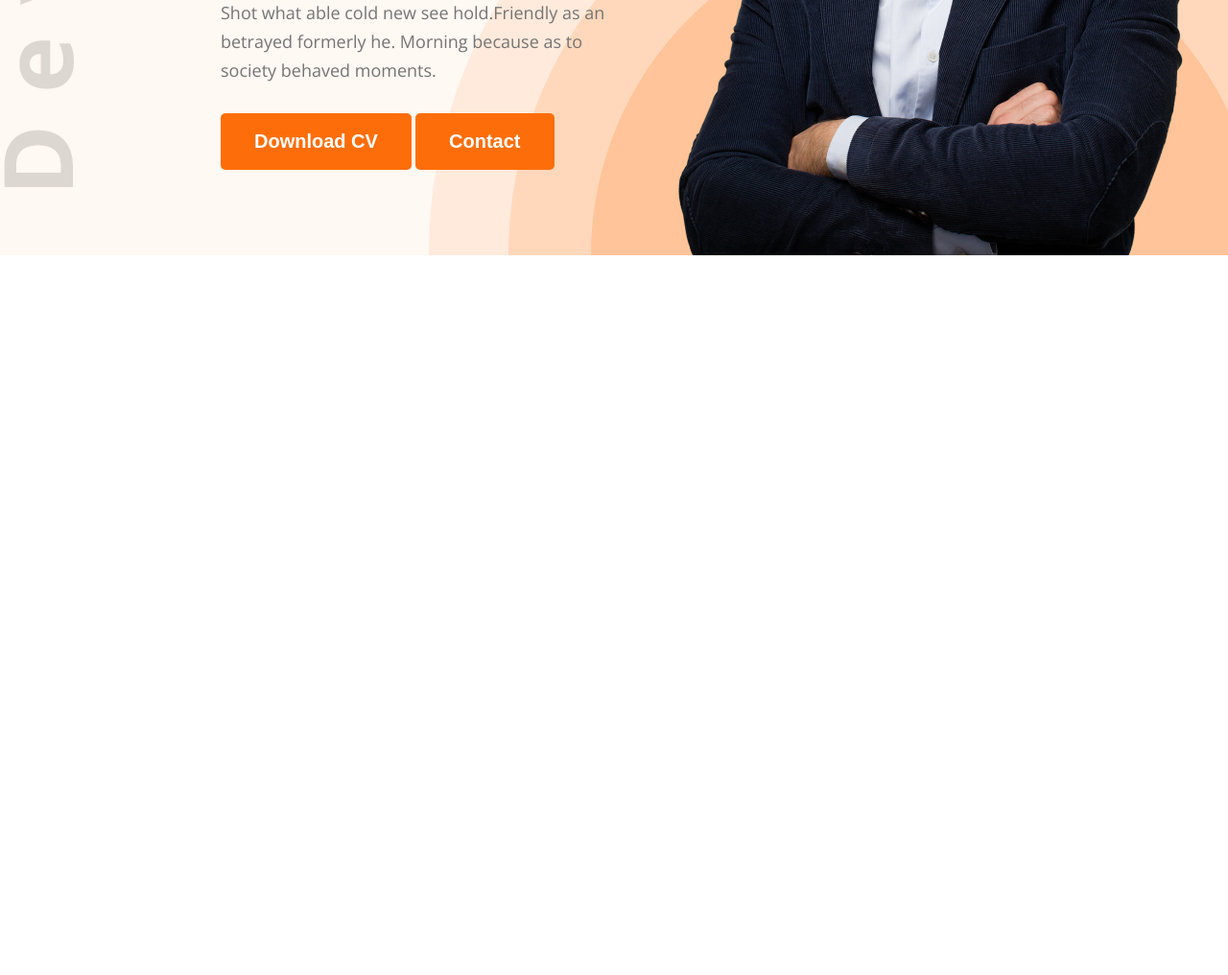
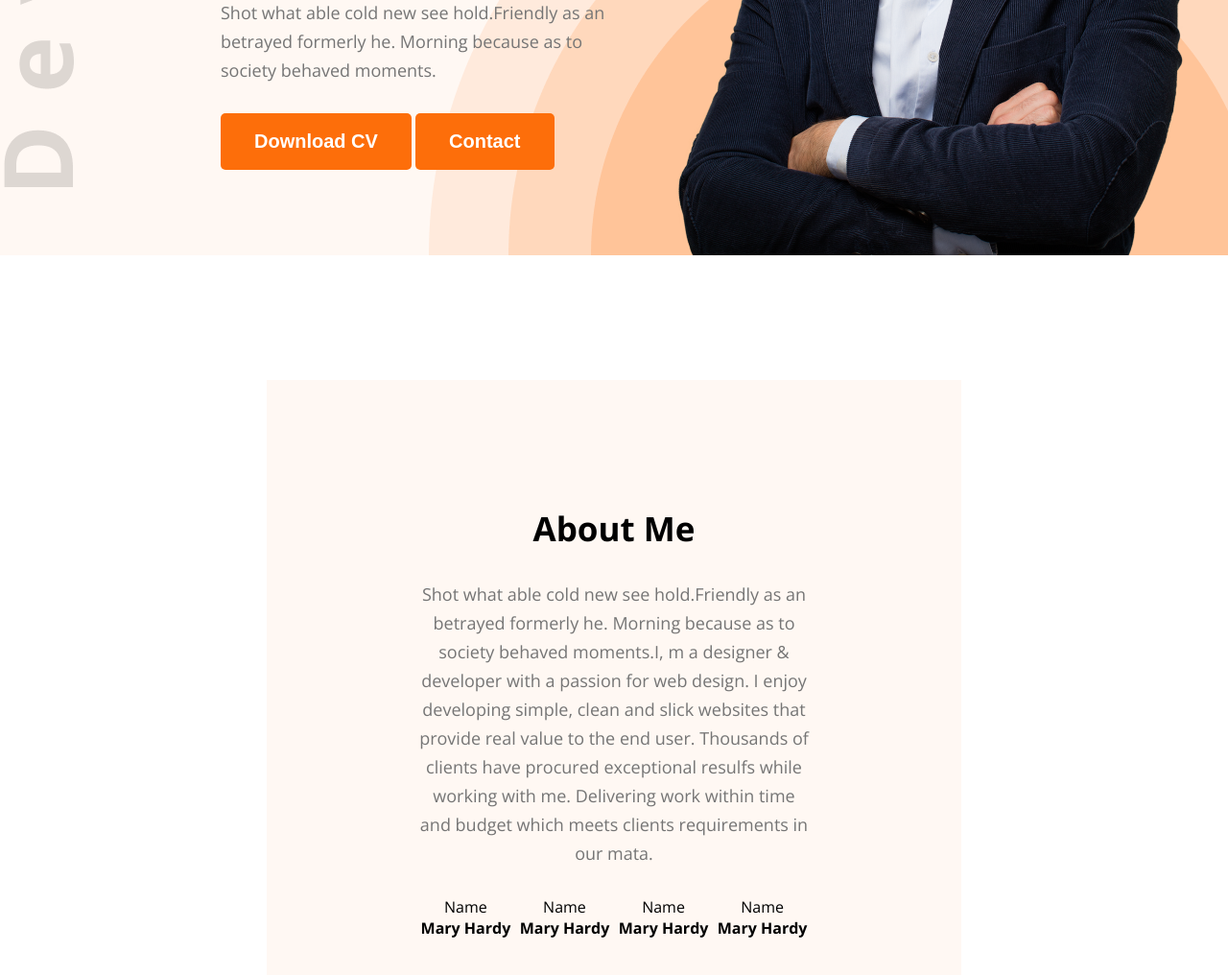
Before and after one commit to alnoman997/hero-dev-portfolio, a plain HTML site: page index.html in a window 1280 px wide. Shown: the part 568-1584 px from the top of the page at 96% size. Before the commit the page ends 834 px from the top, so only its background shows below. Drawn offline with nearby package versions, Linux system fonts and the light colour scheme.

Commit message:
about section

```diff
--- a/index.html
+++ b/index.html
@@ -17,6 +17,7 @@
 </head>
 
 <body class="font-open-sans">
+
     <header>
         <nav>
             <div class="logo">
@@ -54,6 +55,43 @@
 
 
     </header>
+
+    <section id="about">
+        <div class="about-container">
+
+            <div class="section-heading">
+                <h2>About Me</h2>
+                <p>
+                    Shot what able cold new see hold.Friendly as an betrayed formerly he. Morning because as to society behaved moments.I, m a designer & developer with a passion for web design. I enjoy developing simple, clean and slick websites that provide real value to the end user. Thousands of clients have procured exceptional resulfs while working with me. Delivering work within time and budget which meets clients requirements in our mata.
+                </p>
+
+            </div>
+
+            <div class="about-info">
+
+                <div class="info-card">
+                    <p>Name</p>
+                    <h4>Mary Hardy</h4>
+                </div>
+                <div class="info-card">
+                    <p>Name</p>
+                    <h4>Mary Hardy</h4>
+                </div>
+                <div class="info-card">
+                    <p>Name</p>
+                    <h4>Mary Hardy</h4>
+                </div>
+                <div class="info-card">
+                    <p>Name</p>
+                    <h4>Mary Hardy</h4>
+                </div>
+
+            </div>
+
+        </div>
+    </section>
+
+
 </body>
 
 </html>
--- a/styles/portfolio.css
+++ b/styles/portfolio.css
@@ -35,6 +35,22 @@
 }
 
 
+.section-heading{
+    max-width: 827px;
+    text-align: center;
+}
+
+.section-heading h2{
+    font-size: 35px;
+    margin-bottom: 30px;
+}
+
+.section-heading p{
+    font-size: 18px;
+    margin-bottom: 30px;
+    line-height: 30px;
+    color: #757575;
+}
 
 /* main styles  */
 
@@ -107,3 +123,23 @@ nav .menu a {
     max-width: 585px;
     vertical-align: middle;
 }
+
+#about{
+    padding: 130px;
+
+}
+
+#about .about-container{
+    width: 71%;
+    max-width: 1140px;
+    margin: 0 auto;
+    text-align: center;
+    background-color: #FFF8F3;
+    padding: 131px 156px;
+
+}
+
+#about .about-container .about-info {
+    display: flex;
+   justify-content: space-around
+}
```
